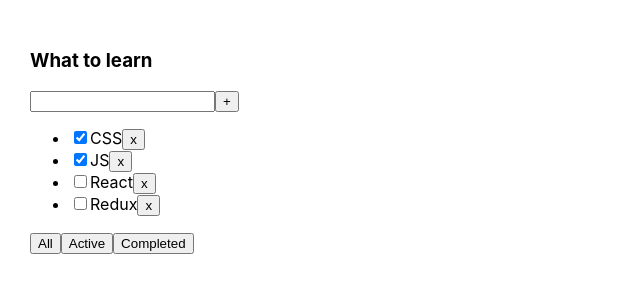
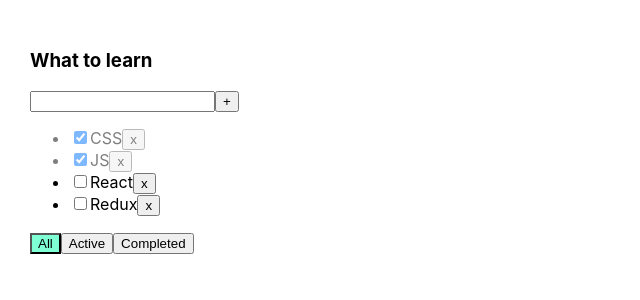
Before and after one commit to AnsarKhubiev/todolist-dimych, a React (Create React App) app: page / in a window 1280 px wide. Shown: the top 300 px of the page, without its empty margins (0-640 px from the left). Built offline with nearby package versions, Linux system fonts and the light colour scheme.

Commit message:
Sprint-01. 04. added check tasks function; conditional formatting of buttons and tasks; validation of the task text

```diff
--- a/src/App.css
+++ b/src/App.css
@@ -1,8 +1,24 @@
 .App {
-  padding: 30px;
-  display: flex;
+    padding: 30px;
+    display: flex;
 }
 
 .App > div {
-  margin-right: 50px;
+    margin-right: 50px;
 }
+
+.error {
+    border: 1px solid red;
+}
+
+.error-message {
+    color: red;
+}
+
+.active-filter {
+    background-color: aquamarine;
+}
+
+.is-done {
+    opacity: 0.5;
+}
--- a/src/App.tsx
+++ b/src/App.tsx
@@ -1,5 +1,5 @@
-import React, {useState} from 'react';
-import './App.css';
+import React, {useState} from "react";
+import "./App.css";
 import {TaskType, Todolist} from "./Todolist";
 import {v1} from "uuid";
 
@@ -16,13 +16,13 @@
         ]
     );
 
-    const [filter, setFilter] = useState<FilterValuesType>('all')
+    const [filter, setFilter] = useState<FilterValuesType>("all")
 
     let tasksForTodolist = tasks;
-    if (filter === 'completed') {
+    if (filter === "completed") {
         tasksForTodolist = tasks.filter(t => t.isDone)
     }
-    if (filter === 'active') {
+    if (filter === "active") {
         tasksForTodolist = tasks.filter(t => !t.isDone)
     }
 
@@ -31,18 +31,22 @@
         setTasks(resultTasks);
     }
 
-    function changeFilter (value: FilterValuesType) {
+    function changeFilter(value: FilterValuesType) {
         setFilter(value);
     }
 
-function addTask(title: string) {
+    function addTask(title: string) {
         const newTask = {
             id: v1(),
             title,
             isDone: false
         }
         setTasks([newTask, ...tasks])
-}
+    }
+
+    function changeTaskStatus(taskId: string, isDone: boolean) {
+        setTasks(tasks.map(t => t.id === taskId ? {id: t.id, title: t.title, isDone: isDone} : t))
+    }
 
     return (
         <div className="App">
@@ -52,6 +56,8 @@
                 removeTask={removeTask}
                 changeFilter={changeFilter}
                 addTask={addTask}
+                changeTaskStatus={changeTaskStatus}
+                filter={filter}
             />
         </div>
     );
--- a/src/Todolist.tsx
+++ b/src/Todolist.tsx
@@ -13,23 +13,34 @@
     removeTask: (value: string) => void
     changeFilter: (value: FilterValuesType) => void
     addTask: (title: string) => void
+    changeTaskStatus: (taskId: string, isDone: boolean) => void
+    filter: FilterValuesType
 }
 
-export function Todolist({title, tasks, removeTask, changeFilter, addTask}: TodolistPropsType) {
+export function Todolist(props: TodolistPropsType) {
+    const {title, tasks, removeTask, changeFilter, addTask, changeTaskStatus, filter} = props
+
     const [newTaskTitle, setNewTaskTitle] = useState<string>("")
+    const [error, setError] = useState<string | null>(null)
 
     const onNewTitleChangeHandler = (e: ChangeEvent<HTMLInputElement>) => {
         setNewTaskTitle(e.currentTarget.value)
     }
 
     const addTaskHandler = () => {
-        addTask(newTaskTitle)
-        setNewTaskTitle("")
+        if (newTaskTitle.trim().length) {
+            addTask(newTaskTitle.trim())
+            setNewTaskTitle("")
+        } else {
+            setError("Field is required")
+            setNewTaskTitle("")
+        }
     }
 
     const onKeyDownHandler = (e: KeyboardEvent<HTMLInputElement>) => {
-        e.key === "Enter" && addTask(newTaskTitle)
+        e.key === "Enter" && addTask(newTaskTitle.trim())
     }
+
 
     const onAllClickFilter = () => changeFilter("all")
     const onActiveClickFilter = () => changeFilter("active")
@@ -44,15 +55,22 @@
                     value={newTaskTitle}
                     onChange={onNewTitleChangeHandler}
                     onKeyDown={onKeyDownHandler}
+                    className={error ? "error" : ""}
                 />
+
                 <button onClick={addTaskHandler}>+</button>
+
+                {error && <div className="error-message">Field is required</div>}
             </div>
             <ul>
                 {tasks.map(t => {
                     const onRemoveHandler = () => removeTask(t.id)
+                    const onChangeHandler = (e: ChangeEvent<HTMLInputElement>) => {
+                        changeTaskStatus(t.id, e.currentTarget.checked)
+                    }
                     return (
-                        <li key={t.id}>
-                            <input type="checkbox" checked={t.isDone}/>
+                        <li className={t.isDone ? 'is-done' : ""} key={t.id}>
+                            <input onChange={onChangeHandler} type="checkbox" checked={t.isDone}/>
                             <span>{t.title}</span>
                             <button onClick={onRemoveHandler}>x</button>
                         </li>
@@ -60,9 +78,21 @@
                 })}
             </ul>
             <div>
-                <button onClick={onAllClickFilter}>All</button>
-                <button onClick={onActiveClickFilter}>Active</button>
-                <button onClick={onCompletedClickFilter}>Completed</button>
+                <button
+                    className={filter === "all" ? "active-filter" : ""}
+                    onClick={onAllClickFilter}
+                >All
+                </button>
+                <button
+                    className={filter === "active" ? "active-filter" : ""}
+                    onClick={onActiveClickFilter}
+                >Active
+                </button>
+                <button
+                    className={filter === "completed" ? "active-filter" : ""}
+                    onClick={onCompletedClickFilter}
+                >Completed
+                </button>
             </div>
         </div>
     )
```
